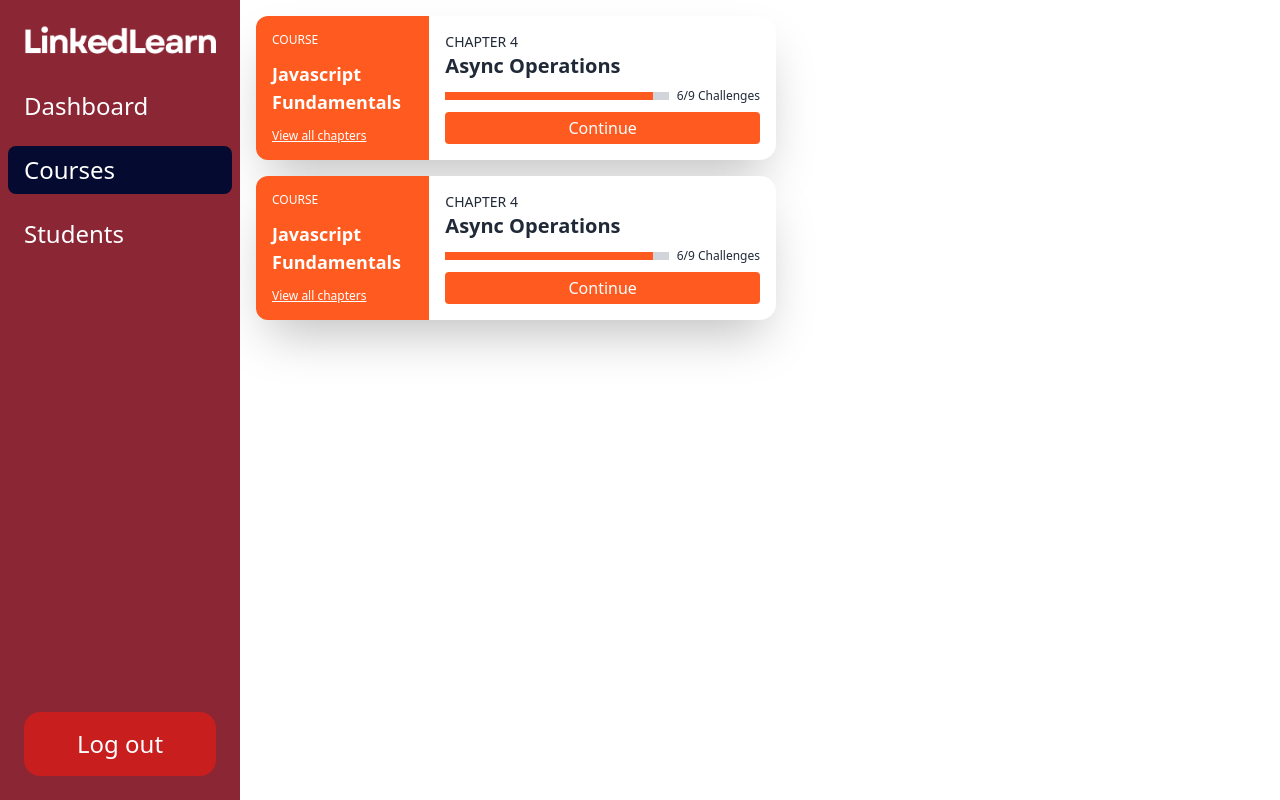
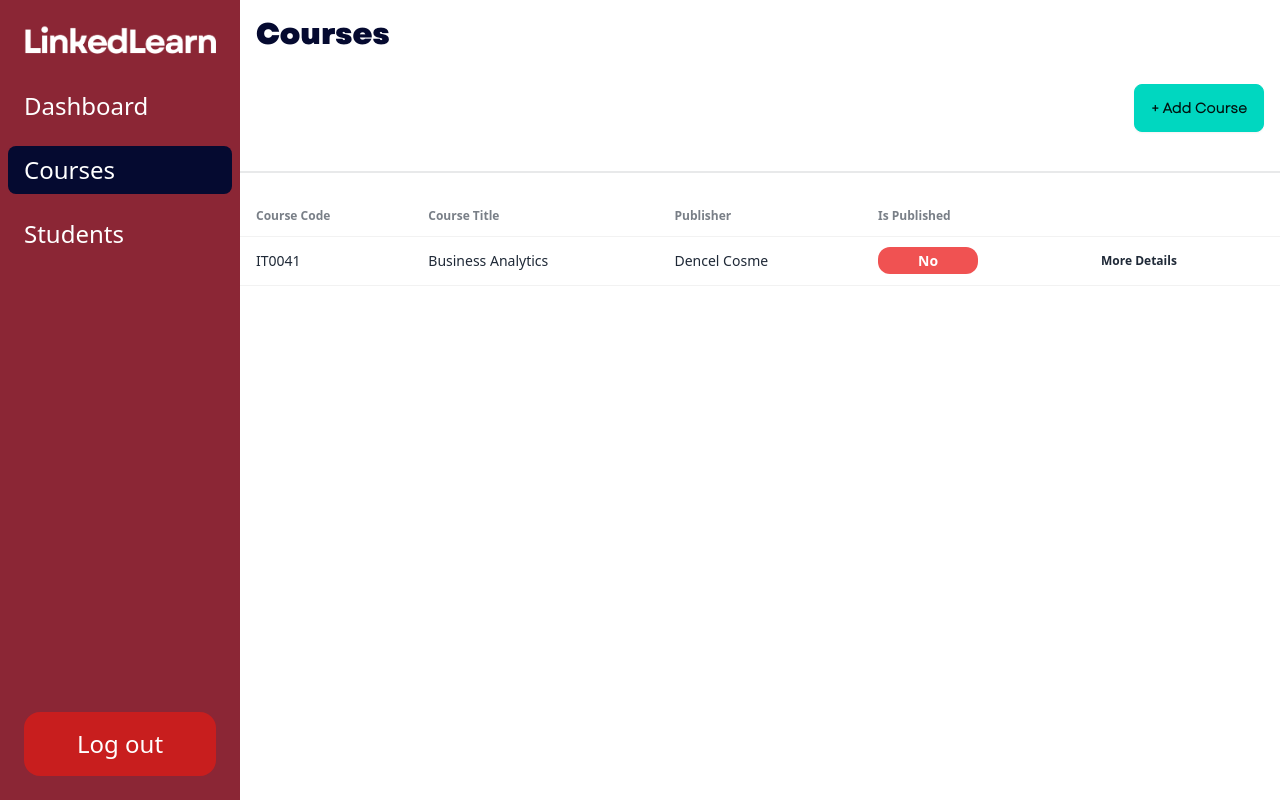
Before and after one commit to cothme/lms-globaltek-admin-fe, a React (Vite) app: page /courses in a window 1280 px wide. Built offline with nearby package versions, Linux system fonts and the light colour scheme; no server answers; sample sign-in values are in the browser's storage.

Commit message:
Change api root to based on .env

```diff
--- a/src/components/hooks/useGoogleLogin.tsx
+++ b/src/components/hooks/useGoogleLogin.tsx
@@ -17,9 +17,7 @@ export const useGoogleLogin = () => {
       setIsLoading(true);
       setError(null);
       const response = await fetch(
-        `http://localhost:${
-          import.meta.env.VITE_REACT_APP_PORT
-        }/api/auth/google`,
+        `${import.meta.env.VITE_REACT_APP_API_ROOT}/api/auth/google`,
         {
           method: "POST",
           headers: { "Content-Type": "application/json" },
--- a/src/components/hooks/useLogin.tsx
+++ b/src/components/hooks/useLogin.tsx
@@ -20,9 +20,7 @@ export const useLogin = () => {
     setIsLoading(true);
     setError(null);
     const response = await fetch(
-      `http://localhost:${
-        import.meta.env.VITE_REACT_APP_PORT
-      }/api/auth/admin/login`,
+      `${import.meta.env.VITE_REACT_APP_API_ROOT}/api/auth/admin/login`,
       {
         method: "POST",
         headers: { "Content-Type": "application/json" },
@@ -48,9 +46,7 @@ export const useLogin = () => {
     setIsLoading(true);
     setError(null);
     const response = await fetch(
-      `http://localhost:${
-        import.meta.env.VITE_REACT_APP_PORT
-      }/api/auth/admin/google`,
+      `${import.meta.env.VITE_REACT_APP_API_ROOT}/api/auth/admin/google`,
       {
         method: "POST",
         headers: { "Content-Type": "application/json" },
--- a/src/components/hooks/useSignup.tsx
+++ b/src/components/hooks/useSignup.tsx
@@ -18,9 +18,7 @@ export const useSignUp = () => {
     setIsLoading(true);
     setError(null);
     const response = await fetch(
-      `http://localhost:${
-        import.meta.env.VITE_REACT_APP_PORT
-      }/api/auth/register`,
+      `${import.meta.env.VITE_REACT_APP_API_ROOT}/api/auth/register`,
       {
         method: "POST",
         headers: { "Content-Type": "application/json" },
--- /dev/null
+++ b/src/components/pages/CoursePageComponents/CourseTable.tsx
@@ -0,0 +1,40 @@
+import React from "react";
+
+const CourseTable = () => {
+  return (
+    <>
+      <div className="overflow-x-auto">
+        <table className="table">
+          {/* head */}
+          <thead>
+            <tr>
+              <th>Course Code</th>
+              <th>Course Title</th>
+              <th>Publisher</th>
+              <th>Is Published</th>
+              <th></th>
+            </tr>
+          </thead>
+          <tbody>
+            {/* row 1 */}
+            <tr>
+              <td>IT0041</td>
+              <td>Business Analytics</td>
+              <td>Dencel Cosme</td>
+              <td>
+                <span className="bg green-100 font-bold text-white bg-red-500 p-1 rounded-xl px-10">
+                  No
+                </span>
+              </td>
+              <td>
+                <button className="btn btn-ghost btn-xs">More Details</button>
+              </td>
+            </tr>
+          </tbody>
+        </table>
+      </div>
+    </>
+  );
+};
+
+export default CourseTable;
--- a/src/components/pages/CoursesPage.tsx
+++ b/src/components/pages/CoursesPage.tsx
@@ -1,21 +1,26 @@
 import React from "react";
 import useAuthContext from "../hooks/useAuthContext";
 import CourseCard from "./CoursePageComponents/CourseCard";
+import CourseTable from "./CoursePageComponents/CourseTable";
 const CoursesPage = () => {
   const { user } = useAuthContext();
   return (
-    <div className="lg:ml-60">
-      <CourseCard
-        course_title="Javascript Fundamentals"
-        course_desc="Learn React with ease."
-        progress="80"
-      />
-      <CourseCard
-        course_title="Javascript Fundamentals"
-        course_desc="Learn React with ease."
-        progress="80"
-      />
-    </div>
+    <>
+      <div className="lg:ml-60 flex flex-col">
+        <div className="text-3xl font-garet m-4">
+          <span className="font-garetheavy text-theme-blue">Courses</span>
+        </div>
+        <div className="flex flex-row justify-center lg:justify-end w-full">
+          <div className="">
+            <button className="btn btn-accent font-garet m-4">
+              + Add Course
+            </button>
+          </div>
+        </div>
+        <div className="divider"></div>
+        <CourseTable />
+      </div>
+    </>
   );
 };
 
--- a/src/components/pages/DashboardPageComponents/RecentStudentsSection.tsx
+++ b/src/components/pages/DashboardPageComponents/RecentStudentsSection.tsx
@@ -14,9 +14,7 @@ const RecentStudentsSection = () => {
   useEffect(() => {
     const fetchUsers = async () => {
       const response = await fetch(
-        `http://localhost:${
-          import.meta.env.VITE_REACT_APP_PORT
-        }/api/admin/count/3`,
+        `${import.meta.env.VITE_REACT_APP_API_ROOT}/api/admin/count/3`,
         {
           headers: {
             Authorization: `Bearer ${user.jwt}`,
--- a/src/components/pages/DashboardPageComponents/StatisticsSection.tsx
+++ b/src/components/pages/DashboardPageComponents/StatisticsSection.tsx
@@ -8,7 +8,7 @@ const StatisticsSection = () => {
   useEffect(() => {
     const fetchCourses = async () => {
       const response = await fetch(
-        `http://localhost:${import.meta.env.VITE_REACT_APP_PORT}/api/course`,
+        `${import.meta.env.VITE_REACT_APP_API_ROOT}/api/course`,
         {
           headers: {
             Authorization: `Bearer ${user.jwt}`,
@@ -25,7 +25,7 @@ const StatisticsSection = () => {
 
     const fetchUsers = async () => {
       const response = await fetch(
-        `http://localhost:${import.meta.env.VITE_REACT_APP_PORT}/api/admin`,
+        `${import.meta.env.VITE_REACT_APP_API_ROOT}/api/admin`,
         {
           headers: {
             Authorization: `Bearer ${user.jwt}`,
--- a/src/components/pages/StudentProfilePage.tsx
+++ b/src/components/pages/StudentProfilePage.tsx
@@ -21,9 +21,7 @@ const StudentProfilePage = () => {
   useEffect(() => {
     const fetchUser = async () => {
       const response = await fetch(
-        `http://localhost:${
-          import.meta.env.VITE_REACT_APP_PORT
-        }/api/admin/${id}`,
+        `${import.meta.env.VITE_REACT_APP_API_ROOT}/api/admin/${id}`,
         {
           headers: {
             Authorization: `Bearer ${user.jwt}`,
--- a/src/components/pages/StudentProfilePageComponents/UpdateForm.tsx
+++ b/src/components/pages/StudentProfilePageComponents/UpdateForm.tsx
@@ -58,9 +58,7 @@ const UpdateForm: React.FC<UserProp> = ({ users }) => {
   const updateUser = async (e: React.FormEvent<HTMLFormElement>) => {
     e.preventDefault();
     const response = await fetch(
-      `http://localhost:${import.meta.env.VITE_REACT_APP_PORT}/api/user/${
-        users?._id
-      }`,
+      `${import.meta.env.VITE_REACT_APP_API_ROOT}/api/user/${users?._id}`,
       {
         method: "PATCH",
         headers: {
--- a/src/components/pages/StudentsPage.tsx
+++ b/src/components/pages/StudentsPage.tsx
@@ -14,7 +14,7 @@ const StudentsPage = () => {
   useEffect(() => {
     const fetchUsers = async () => {
       const response = await fetch(
-        `http://localhost:${import.meta.env.VITE_REACT_APP_PORT}/api/admin`,
+        `${import.meta.env.VITE_REACT_APP_API_ROOT}/api/admin`,
         {
           headers: {
             Authorization: `Bearer ${user.jwt}`,
```
